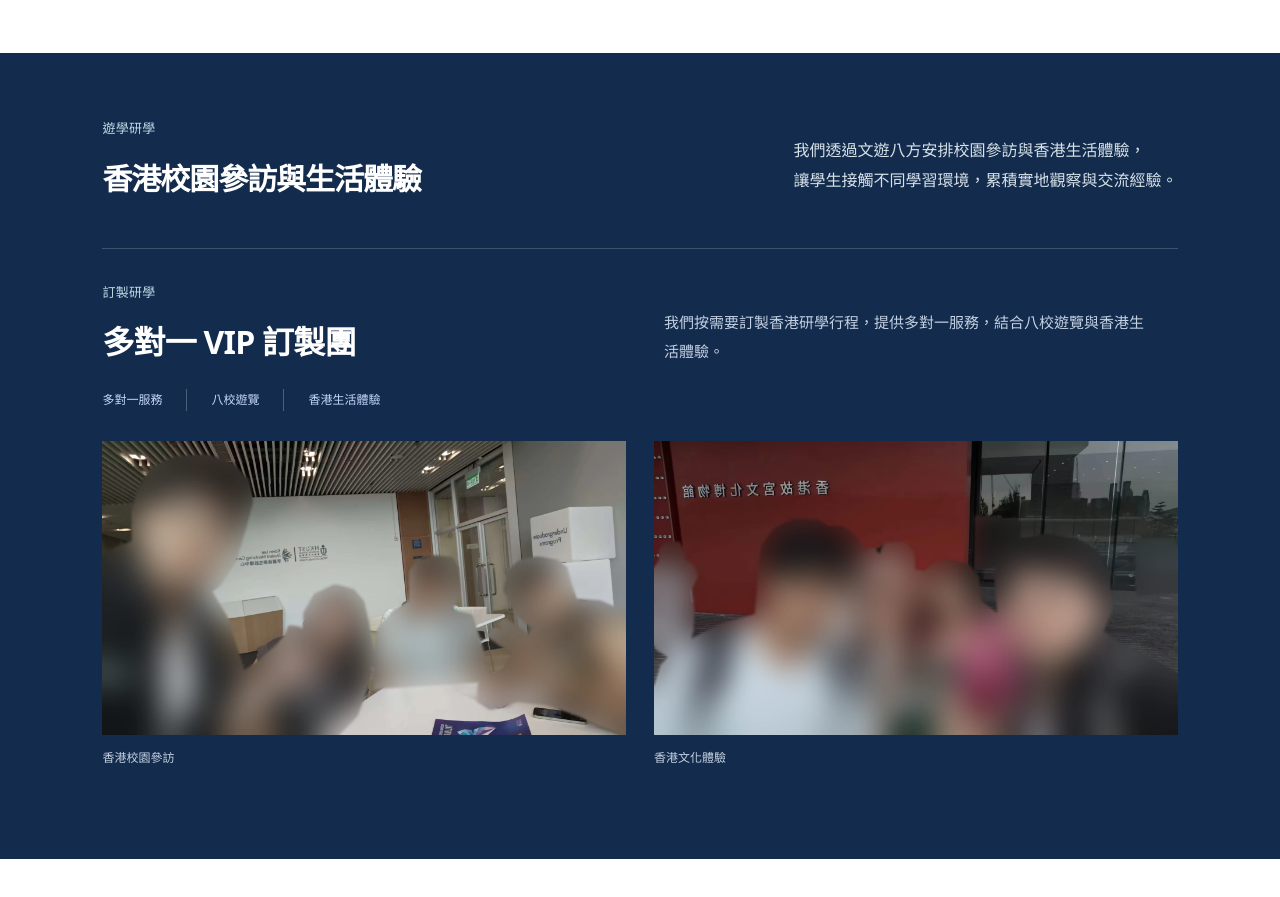
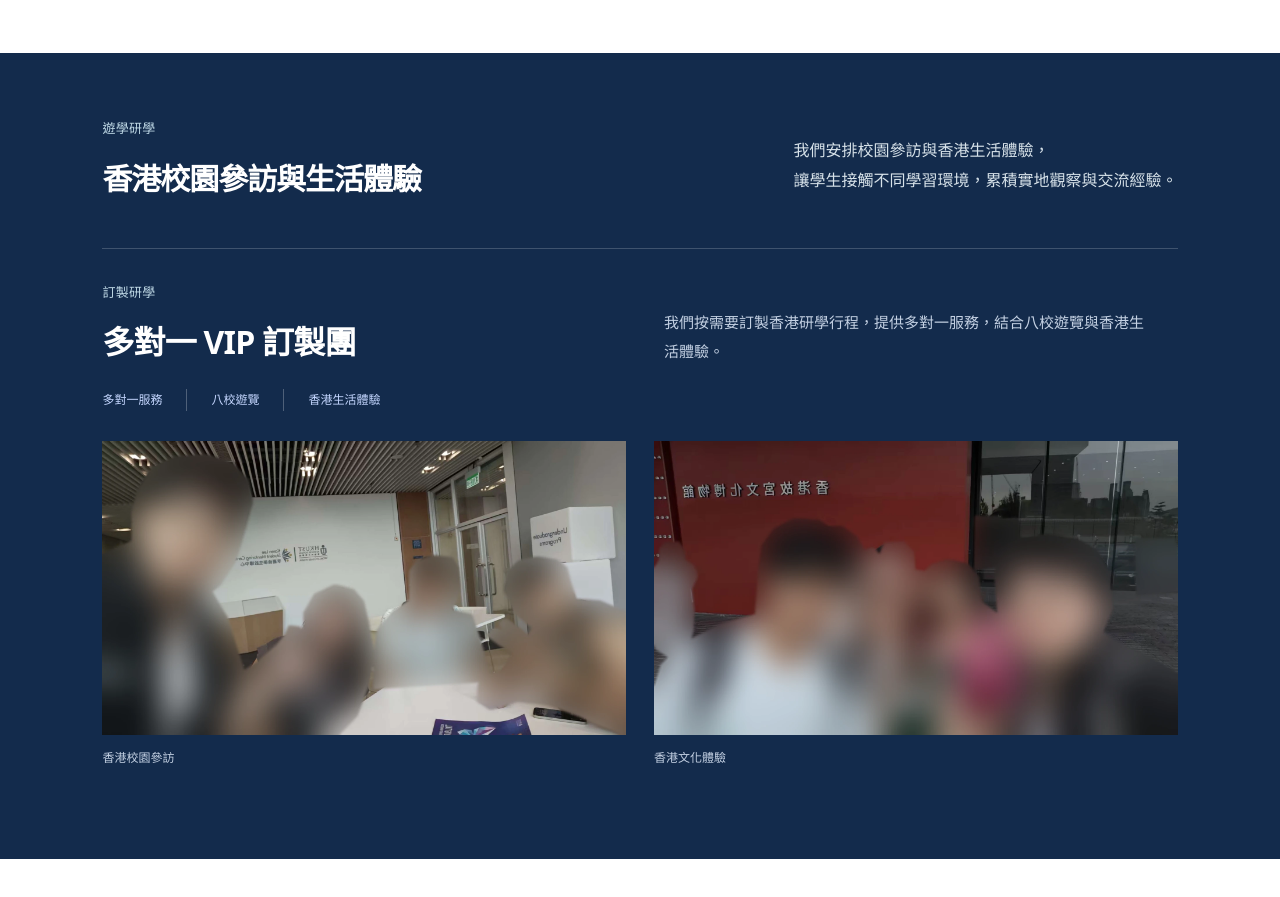
Before and after one commit to TsingJyu/HKCDLCL_Portfolio, a plain HTML site: page education/index.html in a window 1280 px wide. Shown: the part 2460-3357 px from the top of the page. Drawn offline with Linux system fonts and the light colour scheme.

Commit message:
Update index.html

```diff
--- a/education/index.html
+++ b/education/index.html
@@ -26,7 +26,7 @@
 <section class="feature school-case" id="projects"><div class="feature-copy"><span class="section-label">學校合作案例 · 2022 年至今</span><h2>北京中加學校<br>各科遙距輔導</h2><p>自 2022 年起，我們持續為北京中加學校學生提供各科遙距輔導，配合課程進度和學生的學習需要，協助學生理解學科內容。</p><div class="feature-meta"><span>各科輔導</span><span>遙距教學</span><span>持續學習支援</span></div></div><div class="project-media"><figure class="project-photo"><img src="assets/beijing-visit-redacted.webp" alt="中加學校 HKDSE 香港交流團合照，所有人物面部已打碼" loading="lazy" width="2100" height="1182"><figcaption>中加學校 HKDSE 香港交流團 · 過往活動記錄</figcaption></figure></div></section>
 </section>
 <section class="background-development" id="development" aria-labelledby="development-title"><div class="container development-intro"><span class="section-label">背景提升</span><h2 id="development-title">以課程與實地體驗，<br>累積學習經歷。</h2><p>我們透過高校合辦課程與遊學研學，協助學生拓展學科認識，累積課堂以外的學習與實作經驗。</p></div><section class="specialist-courses container" id="specialist-courses" aria-labelledby="specialist-title"><div class="section-top"><div><span class="section-label">高校合辦課程</span><h3 id="specialist-title">專題學習與實作</h3></div><p>我們與高校合辦專題課程，<br>透過課堂學習與實作，拓展學生的學科經驗。</p></div><div class="specialist-grid training-grid"><article><h3>人工智能與數據</h3><p>認識人工智能、數據分析及其實際應用。</p></article><article><h3>商業與領導力</h3><p>了解商業管理與金融，培養領導及決策能力。</p></article><article><h3>科技實作與參訪</h3><p>透過機械人編程、科技實作及實驗室參訪，接觸科技研究。</p></article></div></section>
-<section class="journeys" id="journeys"><div class="container"><div class="section-top"><div><span class="section-label">遊學研學</span><h3>香港校園參訪與生活體驗</h3></div><p>我們透過文遊八方安排校園參訪與香港生活體驗，<br>讓學生接觸不同學習環境，累積實地觀察與交流經驗。</p></div><section class="vip-study" id="vip-study" aria-labelledby="vip-title"><div class="vip-heading"><div><span class="section-label">訂製研學</span><h3 id="vip-title">多對一 VIP 訂製團</h3></div><p>我們按需要訂製香港研學行程，提供多對一服務，結合八校遊覽與香港生活體驗。</p></div><div class="vip-highlights" aria-label="訂製團特色"><span>多對一服務</span><span>八校遊覽</span><span>香港生活體驗</span></div><div class="vip-gallery"><figure><img src="assets/vip-campus-redacted.webp?v=soft2" alt="香港校園參訪，人物已整體模糊處理" width="1800" height="1012" loading="lazy"><figcaption>香港校園參訪</figcaption></figure><figure><img src="assets/vip-hongkong-life-redacted.webp?v=soft2" alt="香港文化參訪，人物及背景路人已整體模糊處理" width="1800" height="1012" loading="lazy"><figcaption>香港文化體驗</figcaption></figure></div></section></div></section>
+<section class="journeys" id="journeys"><div class="container"><div class="section-top"><div><span class="section-label">遊學研學</span><h3>香港校園參訪與生活體驗</h3></div><p>我們安排校園參訪與香港生活體驗，<br>讓學生接觸不同學習環境，累積實地觀察與交流經驗。</p></div><section class="vip-study" id="vip-study" aria-labelledby="vip-title"><div class="vip-heading"><div><span class="section-label">訂製研學</span><h3 id="vip-title">多對一 VIP 訂製團</h3></div><p>我們按需要訂製香港研學行程，提供多對一服務，結合八校遊覽與香港生活體驗。</p></div><div class="vip-highlights" aria-label="訂製團特色"><span>多對一服務</span><span>八校遊覽</span><span>香港生活體驗</span></div><div class="vip-gallery"><figure><img src="assets/vip-campus-redacted.webp?v=soft2" alt="香港校園參訪，人物已整體模糊處理" width="1800" height="1012" loading="lazy"><figcaption>香港校園參訪</figcaption></figure><figure><img src="assets/vip-hongkong-life-redacted.webp?v=soft2" alt="香港文化參訪，人物及背景路人已整體模糊處理" width="1800" height="1012" loading="lazy"><figcaption>香港文化體驗</figcaption></figure></div></section></div></section>
 </section>
 <section class="admissions-section container" id="admissions" aria-labelledby="admissions-title"><div class="section-top"><div><span class="section-label">入學申請</span><h2 id="admissions-title">了解要求，做好申請準備。</h2></div><p>我們協助學生了解院校與課程要求，<br>梳理學習背景，規劃申請安排並準備所需資料。</p></div></section>
 <section class="about" id="about"><div class="container"><div class="about-intro"><div><span class="section-label">關於我們</span><h2>關注學習，<br>也關注之後的選擇。</h2></div><div><p class="lead">香港科學教育協會</p><p>我們關注學生的學習基礎與升學需要，透過合適的老師配對提供學科輔導，並以高校課程及遊學研學豐富學習經歷，支援之後的入學申請。</p><div class="association-partners" aria-label="教育品牌與聯乘單位"><div><span>研學教育品牌</span><p>文遊八方</p></div><div><span>文化教育聯乘單位</span><p>香港嶺先文化傳播有限責任公司</p></div><div><span>國際教育聯乘單位</span><p lang="en">FIRST CHOICE EDUCATION CONSULTANT INC.</p></div></div><div class="association-mission"><span>我們的宗旨</span><p>我們希望學生學會自主學習，以證據作判斷，並理解不同觀點。</p></div></div></div></div></section>
```
